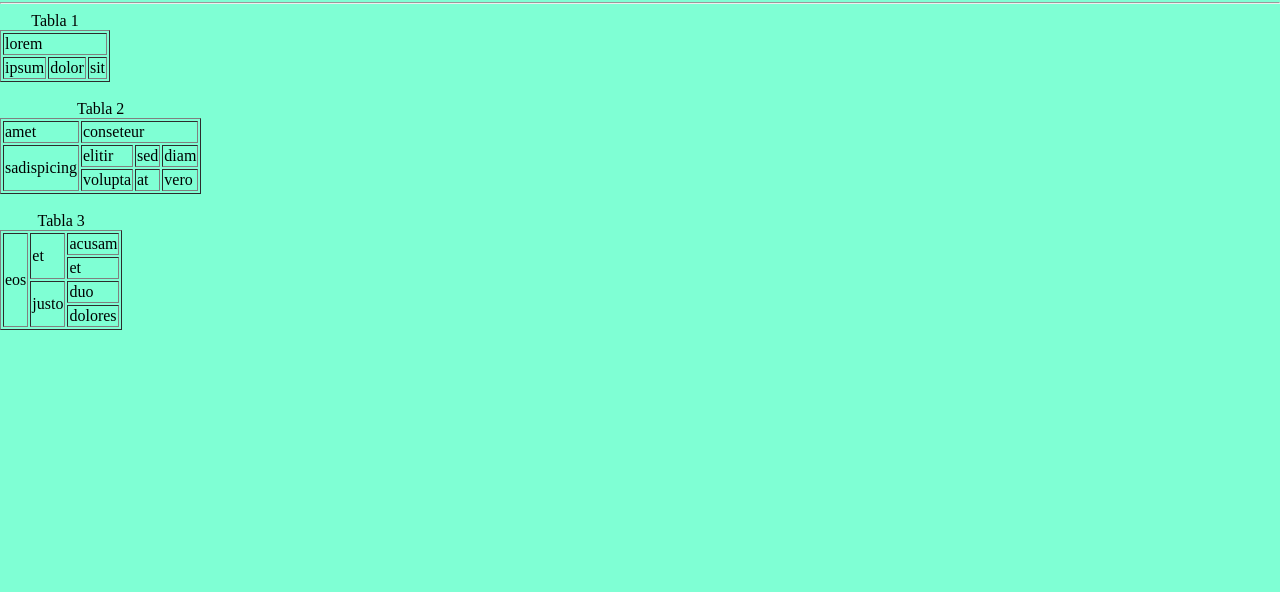
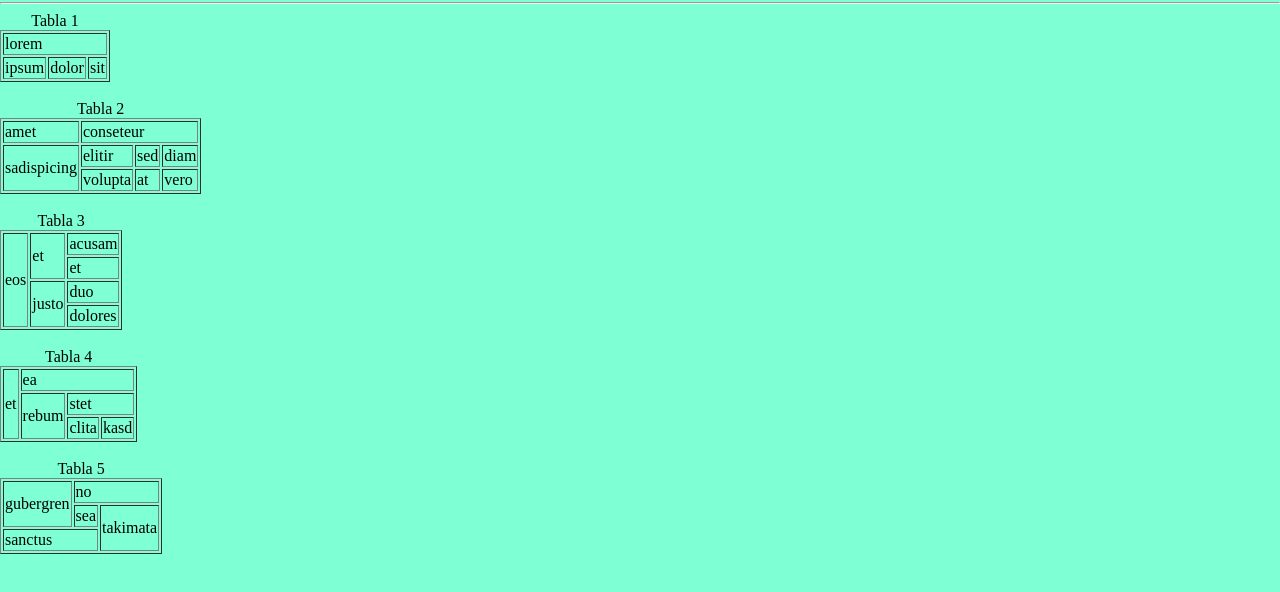
Before and after one commit to cristian353/practica-9, a plain HTML site: page index.html in a window 1280 px wide. Shown: the part 78-670 px from the top of the page. Drawn offline with Linux system fonts and the light colour scheme.

Commit message:
cambio 2

```diff
--- a/index.html
+++ b/index.html
@@ -69,6 +69,41 @@
                 </tr>
             </tbody>
         </table>
+        <br>
+        <table border="1">
+            <caption>Tabla 4</caption>
+            <tbody>
+                <tr>
+                    <td rowspan="3">et</td>
+                    <td colspan="3">ea</td>
+                </tr>
+                <tr>
+                    <td rowspan="2">rebum</td>
+                    <td colspan="2">stet</td>
+                </tr>
+                <tr>
+                    <td>clita</td>
+                    <td>kasd</td>
+                </tr>
+            </tbody>
+        </table>
+        <br>
+        <table border="1">
+            <caption>Tabla 5</caption>
+            <tbody>
+                <tr>
+                    <td rowspan="2">gubergren</td>
+                    <td colspan="2">no</td>
+                </tr>
+                <tr>
+                    <td >sea</td>
+                    <td rowspan="2">takimata</td>
+                </tr>
+                <tr>
+                    <td colspan="2">sanctus</td>
+                </tr>
+            </tbody>
+        </table>
     </main>
 </body>
 </html>
```
